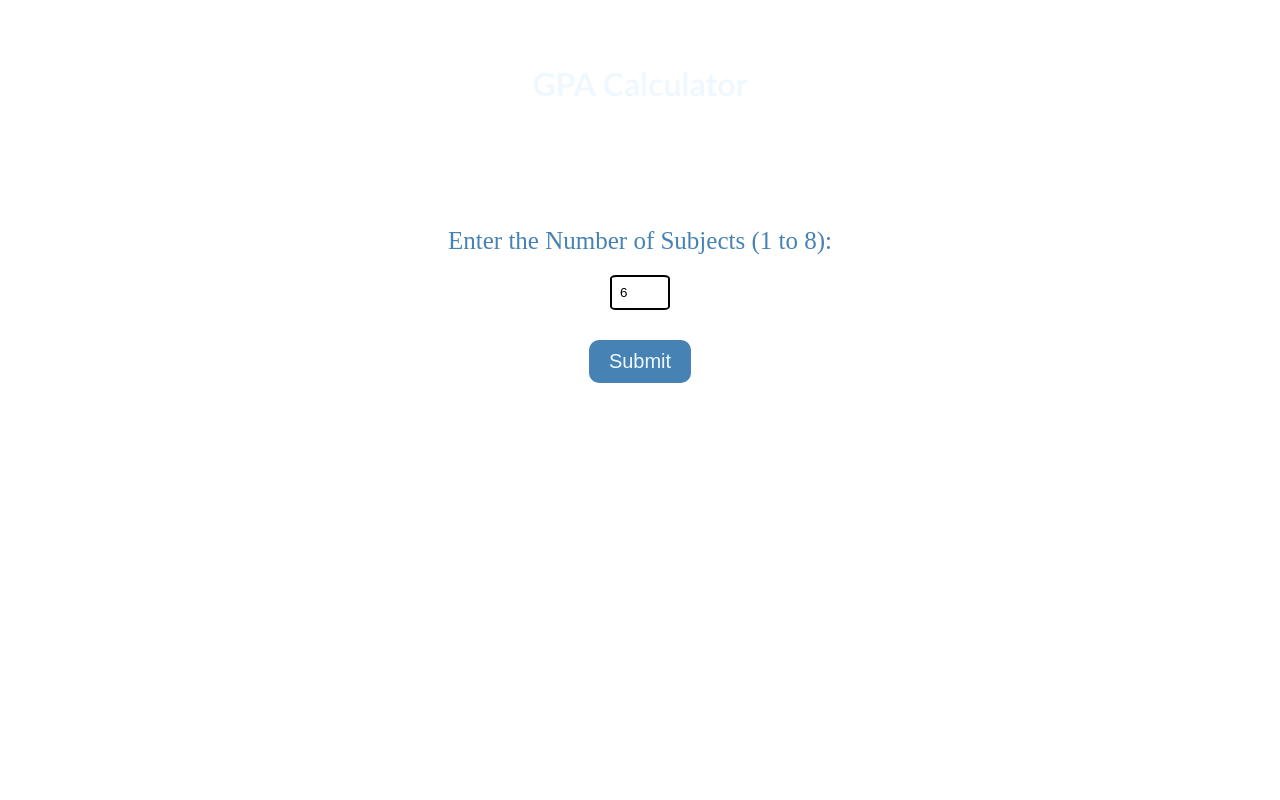
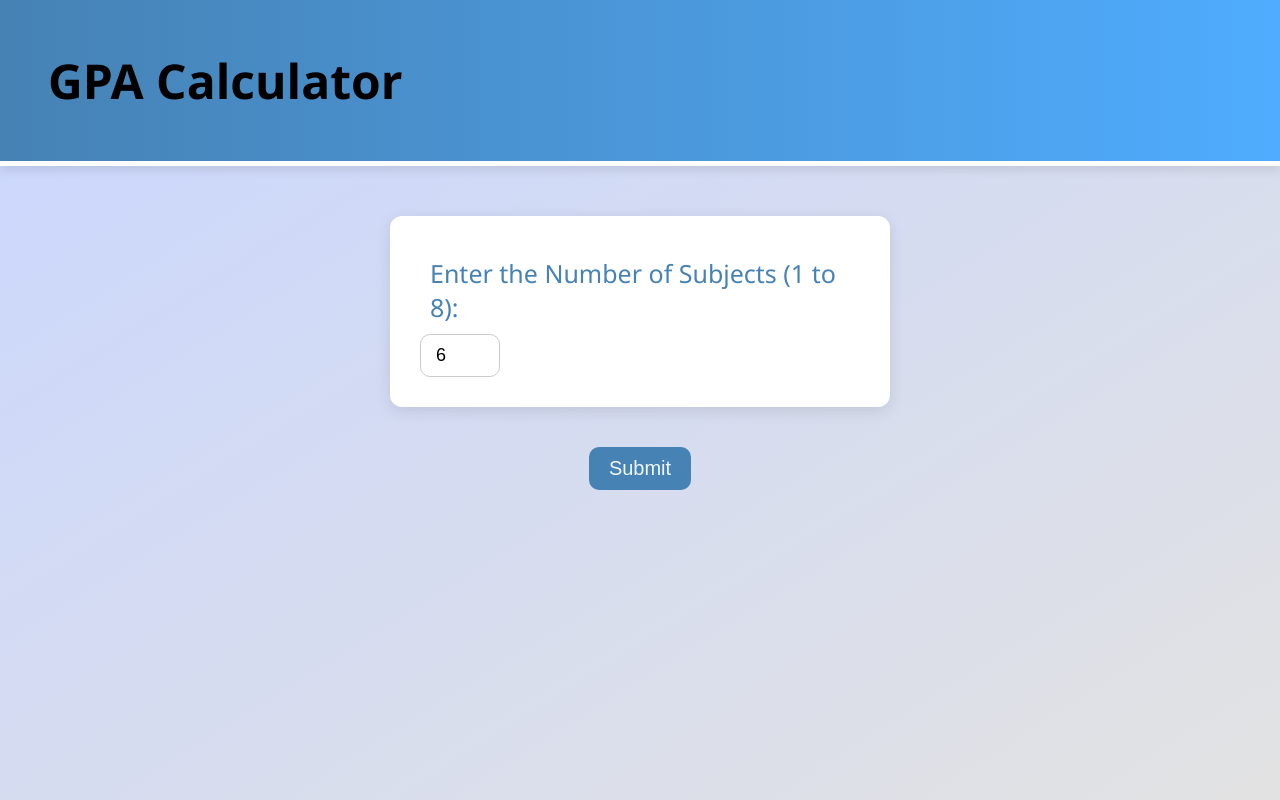
Before and after one commit to udhayasudharsanan/gpa-calculator, a plain HTML site: page index.html in a window 1280 px wide. Drawn offline with Linux system fonts and the light colour scheme.

Commit message:
Update main.css

```diff
--- a/main.css
+++ b/main.css
@@ -3,15 +3,19 @@
     border: 0;
     box-sizing: border-box;
 }
-.head{
-    font-family: 'Gill Sans', 'Gill Sans MT', Calibri, 'Trebuchet MS', sans-serif;
-    display: flex;
-    align-items: center;
-    justify-content: center;
-    padding: 4rem;
-    color: aliceblue;
-    background-image: -moz-linear-gradient(steelblue,white);
+body {
+    background: linear-gradient(to bottom right, #c9d6ff, #e2e2e2);
+    font-family: 'Segoe UI', Tahoma, Geneva, Verdana, sans-serif;
+    min-height: 100vh;
 }
+.head {
+    background: linear-gradient(to right, steelblue, #4facfe);
+    font-size: 3rem;
+    padding: 3rem;
+    border-bottom: 5px solid white;
+    box-shadow: 0 4px 10px rgba(0,0,0,0.1);
+}
+
 main {
     margin-top: 50px;
 }
@@ -28,18 +32,20 @@ form{
     font-size: 25px;
     color: steelblue;
 }
-.chose{
-    margin: 10px;
-    display: flex;
-    justify-content: center;
-    align-items: center;
+.chose input, .noOfInput input {
+    padding: 10px 15px;
+    font-size: 18px;
+    border-radius: 10px;
+    border: 1px solid #ccc;
+    transition: 0.3s ease-in-out;
+}
 
+.chose input:focus, .noOfInput input:focus {
+    border-color: steelblue;
+    outline: none;
+    box-shadow: 0 0 5px steelblue;
 }
-.chose input{
-    border: 2px solid black;
-    padding: 8px;
-    border-radius: 10%;
-}
+
 .sub{
     display: flex;
     align-items: center;
@@ -124,3 +130,24 @@ table th{
     border: 2px solid black;
     padding: 10px;
 }
+@media (max-width: 600px) {
+    .head {
+        font-size: 2rem;
+        padding: 2rem;
+    }
+    .noOfInput div {
+        flex-direction: column;
+    }
+    .getInput, .noOfInput, .chose {
+        font-size: 18px;
+    }
+}
+form {
+    background: white;
+    padding: 30px;
+    margin: 20px auto;
+    width: 90%;
+    max-width: 500px;
+    border-radius: 12px;
+    box-shadow: 0 4px 15px rgba(0,0,0,0.1);
+}
```
